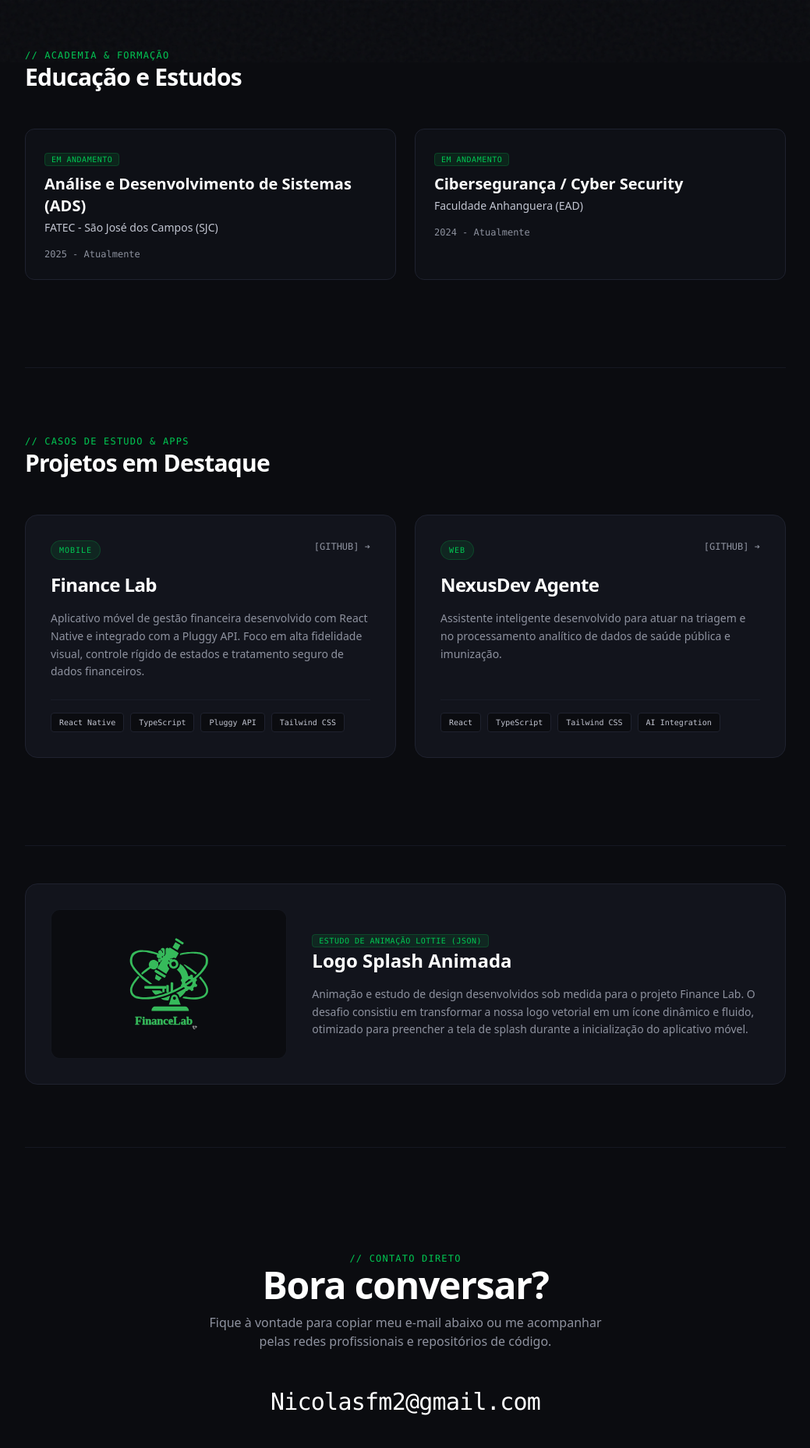
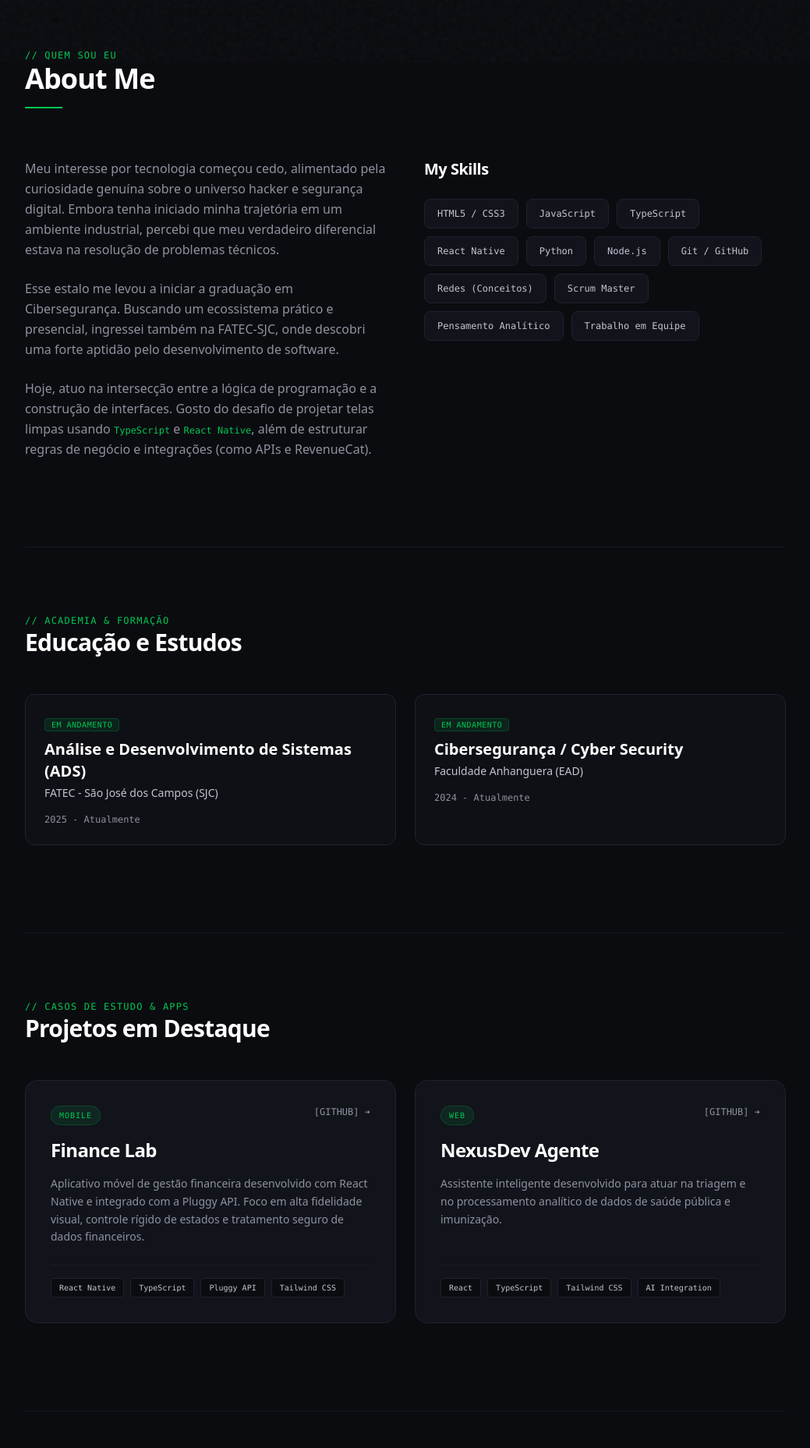
Before and after one commit to NicolasFonsecaM/nicolasfonsecam.github.io, a Next.js app: page / in a window 1280 px wide. Shown: the part 720-2577 px from the top of the page at 78% size, without its empty margins (120-1159 px from the left). Built offline with nearby package versions, Linux system fonts and the light colour scheme; a web font is replaced by a local one.

Commit message:
Tela about

```diff
--- a/src/app/page.tsx
+++ b/src/app/page.tsx
@@ -1,6 +1,7 @@
 import GridBackground from "@/components/core/GridBackground";
 import Header from "@/components/core/Header";
 import Hero from "@/components/core/Hero";
+import AboutSection from "@/components/core/AboutSection"; // Novo import
 import EducationSection from "@/components/core/EducationSection";
 import ProjectCard from "@/components/ui/ProjectCard";
 import InteractiveSvgCard from "@/components/ui/InteractiveSvgCard";
@@ -10,31 +11,26 @@ import { projects } from "@/content/projects";
 export default function Home() {
   return (
     <div className="relative min-h-screen text-[#F5F5F7] overflow-x-hidden font-sans selection:bg-[#00C853] selection:text-[#0B0C10]">
-      {/* O Header Fixo */}
       <Header />
-
-      {/* O Grid de Fundo Interativo */}
       <GridBackground />
-
-      {/* Efeito de Ruído Global */}
       <div className="noise-overlay" />
 
-      {/* Conteúdo Principal */}
       <main className="relative z-10 max-w-5xl mx-auto px-6 min-h-screen space-y-8 pt-16">
-
-        {/* Seção de Entrada */}
+        {/* 1. Introdução */}
         <Hero />
 
-        {/* Seção de Educação (FATEC & Anhanguera) */}
+        {/* 2. Quem Sou Eu & Skills (Acima) */}
+        <AboutSection />
+
+        {/* 3. Academia & Formação (Embaixo) */}
         <EducationSection />
 
-        {/* Seção de Projetos */}
+        {/* 4. Casos de Estudo */}
         <section id="projects" className="py-20 border-t border-[#1F222F]/60">
           <div className="space-y-2 mb-12">
             <span className="text-[#00C853] font-mono text-xs tracking-widest uppercase">// CASOS DE ESTUDO & APPS</span>
             <h2 className="text-3xl font-bold tracking-tight text-white">Projetos em Destaque</h2>
           </div>
-
           <div className="grid grid-cols-1 md:grid-cols-2 gap-6">
             {projects.map((project) => (
               <ProjectCard key={project.id} project={project} />
@@ -42,60 +38,12 @@ export default function Home() {
           </div>
         </section>
 
-        {/* Espaço para o seu SVG Animado */}
+        {/* 5. Logo Splash Animada */}
         <InteractiveSvgCard />
 
-        {/* Seção de Contato Exposta e Direta */}
-        <section id="contact" className="py-32 border-t border-[#1F222F]/60 flex flex-col items-center text-center space-y-8">
-          <div className="space-y-3">
-            <span className="text-[#00C853] font-mono text-xs tracking-widest uppercase">// CONTATO DIRETO</span>
-            <h2 className="text-4xl md:text-5xl font-bold tracking-tight text-white">Bora conversar?</h2>
-            <p className="text-[#8E929F] max-w-lg font-light text-sm md:text-base">
-              Fique à vontade para copiar meu e-mail abaixo ou me acompanhar pelas redes profissionais e repositórios de código.
-            </p>
-          </div>
-
-          {/* Exibição Direta do E-mail (Perfeito para cópia rápida e limpa) */}
-          <div className="py-4">
-            <span className="font-mono text-xl md:text-3xl font-light text-white tracking-tight hover:text-[#00C853] transition-colors duration-300 select-all selection:bg-[#00C853] selection:text-[#0B0C10]">
-              Nicolasfm2@gmail.com
-            </span>
-
-          </div>
-
-          {/* Links Profissionais Secundários Magnéticos */}
-          <div className="flex flex-wrap items-center justify-center gap-4">
-            <MagneticButton>
-              <a
-                href="https://linkedin.com/in/nicolas-fonseca-60386130b"
-                target="_blank"
-                rel="noreferrer"
-                className="inline-flex h-12 items-center justify-center rounded-lg bg-[#12141C]/80 border border-[#1F222F] px-6 text-xs font-mono text-[#C2C5D1] hover:text-[#00C853] hover:border-[#00C853]/40 transition-all duration-200"
-              >
-                // linkedin
-              </a>
-            </MagneticButton>
-
-            <MagneticButton>
-              <a
-                href="https://github.com/NicolasFonsecaM"
-                target="_blank"
-                rel="noreferrer"
-                className="inline-flex h-12 items-center justify-center rounded-lg bg-[#12141C]/80 border border-[#1F222F] px-6 text-xs font-mono text-[#C2C5D1] hover:text-[#00C853] hover:border-[#00C853]/40 transition-all duration-200"
-              >
-                // github
-              </a>
-            </MagneticButton>
-          </div>
-        </section>
+        {/* 6. Área de Contato */}
+        {/* ... Restante do código de contato igual ... */}
       </main>
-
-      {/* Footer */}
-      <footer className="relative z-10 py-12 text-center border-t border-[#1F222F]/30 bg-[#0B0C10]">
-        <p className="text-xs font-mono text-[#8E929F]">
-          &copy; {new Date().getFullYear()} Nicolas. Construído de forma autoral com Next.js & Tailwind.
-        </p>
-      </footer>
     </div>
   );
 }
--- /dev/null
+++ b/src/components/core/AboutSection.tsx
@@ -0,0 +1,54 @@
+'use client';
+
+import { motion } from "framer-motion";
+
+export default function AboutSection() {
+  const skills = [
+    "HTML5 / CSS3", "JavaScript", "TypeScript", "React Native",
+    "Python", "Node.js", "Git / GitHub", "Redes (Conceitos)",
+    "Scrum Master", "Pensamento Analítico", "Trabalho em Equipe"
+  ];
+
+  return (
+    <section id="about" className="py-20 border-t border-[#1F222F]/60">
+      <div className="space-y-2 mb-16">
+        <span className="text-[#00C853] font-mono text-xs tracking-widest uppercase">// QUEM SOU EU</span>
+        <h2 className="text-3xl font-bold tracking-tight text-white md:text-4xl">About Me</h2>
+        <div className="w-12 h-[2px] bg-[#00C853] mt-4" />
+      </div>
+
+      <div className="grid grid-cols-1 md:grid-cols-2 gap-12 items-start">
+        {/* Coluna da Esquerda: Texto Narrativo */}
+        <div className="space-y-6 text-[#8E929F] font-light leading-relaxed text-sm md:text-base">
+          <p>
+            Meu interesse por tecnologia começou cedo, alimentado pela curiosidade genuína sobre o universo hacker e segurança digital. Embora tenha iniciado minha trajetória em um ambiente industrial, percebi que meu verdadeiro diferencial estava na resolução de problemas técnicos.
+          </p>
+          <p>
+            Esse estalo me levou a iniciar a graduação em Cibersegurança. Buscando um ecossistema prático e presencial, ingressei também na FATEC-SJC, onde descobri uma forte aptidão pelo desenvolvimento de software.
+          </p>
+          <p>
+            Hoje, atuo na intersecção entre a lógica de programação e a construção de interfaces. Gosto do desafio de projetar telas limpas usando <span className="text-[#00C853] font-mono text-xs">TypeScript</span> e <span className="text-[#00C853] font-mono text-xs">React Native</span>, além de estruturar regras de negócio e integrações (como APIs e RevenueCat).
+          </p>
+        </div>
+
+        {/* Coluna da Direita: Badges de Skills */}
+        <div className="space-y-4">
+          <h3 className="text-xl font-bold text-white tracking-tight mb-6 font-sans">
+            My Skills
+          </h3>
+          <div className="flex flex-wrap gap-2.5">
+            {skills.map((skill, index) => (
+              <motion.span
+                key={index}
+                whileHover={{ scale: 1.03, borderColor: "rgba(0, 200, 83, 0.4)" }}
+                className="text-xs font-mono px-4 py-2.5 rounded-lg bg-[#12141C] text-[#C2C5D1] border border-[#1F222F] transition-colors duration-200 cursor-default select-none"
+              >
+                {skill}
+              </motion.span>
+            ))}
+          </div>
+        </div>
+      </div>
+    </section>
+  );
+}
```
